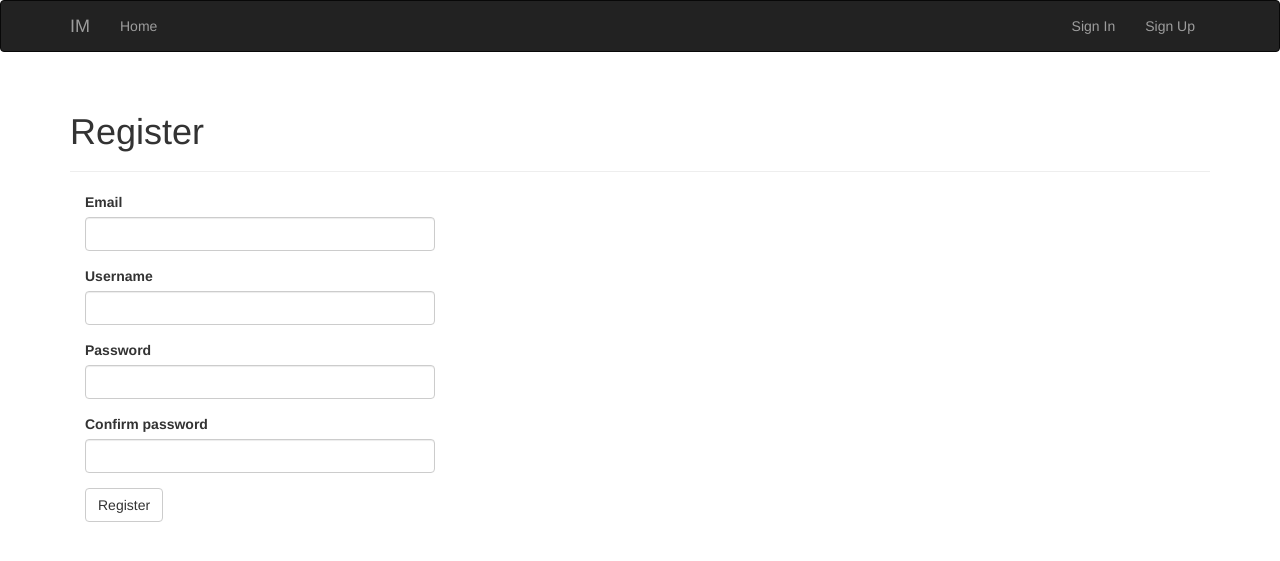
After one commit to flydrt/IM, a Flask app: page /register in a window 1280 px wide. The commit adds this page. Shown: the top 561 px of the page. Run offline with Flask 2, Linux system fonts and the light colour scheme; parts of the project's set-up code (start-up, migrations or seed data) failed here and were passed over; some libraries are stand-ins or nearby versions.

Commit message:
update register/login

```diff
--- a/app/app.py
+++ b/app/app.py
@@ -1,9 +1,13 @@
 from flask import Flask
 from flask_bootstrap import Bootstrap
 from flask_sqlalchemy import SQLAlchemy
+from flask_login import LoginManager
 
 app = Flask(__name__)
 bootstrap = Bootstrap(app)
+login_manager = LoginManager(app)
+login_manager.session_protection = 'strong'
+login_manager.login_view = 'login'
 app.config['SECRET_KEY'] = 'hello'
 
 app.config['SQLALCHEMY_DATABASE_URI'] = 'mysql://bs:bs123456@localhost/bsdb'
--- a/app/forms.py
+++ b/app/forms.py
@@ -1,8 +1,30 @@
 from flask_wtf import Form
-from wtforms import StringField, SubmitField
+from wtforms import StringField, PasswordField, BooleanField, SubmitField
+from wtforms.validators import DataRequired, Length, Email, Regexp, EqualTo
+from wtforms import ValidationError
+from models import User
 
 
-class AccoutForm(Form):
-    account = StringField('Input your account')
-    password = StringField('Input your password')
-    submit = SubmitField('Sign Up')
+class RegisterForm(Form):
+    email = StringField('Email', validators=[DataRequired(), Length(1, 64), Email()])
+    username = StringField('Username', validators=[DataRequired(), Length(1, 32),
+                                                   Regexp('^[A-Za-z][A-Za-z0-9_]*$', 0,
+                                                          'Only letters, numbers or underscores!')])
+    password = PasswordField('Password', validators=[DataRequired(), EqualTo('password2', message='Different passwords!')])
+    password2 = PasswordField('Confirm password', validators=[DataRequired()])
+    submit = SubmitField('Register')
+
+    def validate_email(self, field):
+        if User.query.filter_by(email=field.data).first():
+            raise ValidationError('Email already registered.')
+
+    def validate_username(self, field):
+        if User.query.filter_by(username=field.data).first():
+            raise ValidationError('Username already in use.')
+
+
+class LoginForm(Form):
+    email = StringField('Email', validators=[DataRequired(), Length(1, 64), Email()])
+    password = PasswordField('Password', validators=[DataRequired()])
+    remember_me = BooleanField('Keep me logged in')
+    submit = SubmitField('Login')
--- a/app/templates/base.html
+++ b/app/templates/base.html
@@ -20,6 +20,14 @@
 			<ul class="nav navbar-nav">
 				<li><a href="/">Home</a></li>
 			</ul>
+            <ul class="nav navbar-nav navbar-right">
+                {% if current_user.is_authenticated %}
+                <li><a href="{{ url_for('logout') }}">Sign Out</a></li>
+                {% else %}
+                <li><a href="{{ url_for('login') }}">Sign In</a></li>
+                {% endif %}
+                <li><a href="{{ url_for('register') }}">Sign Up</a></li>
+            </ul>
 		</div>
 	</div>
 </div>
@@ -27,6 +35,13 @@
 
 {% block content %}
 <div class="container">
+    {% for message in get_flashed_messages() %}
+    <div class="alert alert-warning">
+        <button type="button" class="close" data-dismiss="alert">&times;</button>
+        {{ message }}
+    </div>
+    {% endfor %}
+
 	{% block page_content %}{% endblock %}
 </div>
 {% endblock %}
--- a/app/templates/index.html
+++ b/app/templates/index.html
@@ -4,5 +4,4 @@
 <div class="page-header">
 	<h1>Hello, World!</h1>
 </div>
-{{ wtf.quick_form(form) }}
 {% endblock %}
--- /dev/null
+++ b/app/templates/register.html
@@ -0,0 +1,11 @@
+{% extends "base.html" %}
+{% import "bootstrap/wtf.html" as wtf %}
+{% block title %}Register{% endblock %}
+{% block page_content %}
+<div class="page-header">
+    <h1>Register</h1>
+</div>
+<div class="col-md-4">
+    {{ wtf.quick_form(form) }}
+</div>
+{% endblock %}
--- a/app/views.py
+++ b/app/views.py
@@ -1,14 +1,48 @@
-from flask import render_template
-from app import app
-from forms import AccoutForm
+from flask import render_template, redirect, request, url_for, flash
+from flask_login import login_required, login_user, logout_user
+from app import app, db
+from models import User
+from forms import LoginForm, RegisterForm
 
 
-@app.route('/', methods=['GET', 'POST'])
+@app.route('/')
 def index():
-    form = AccoutForm()
-    return render_template('index.html', form=form)
+    return render_template('index.html')
 
 
-# @app.route('/')
-# def register(username):
-# 	return render_template('user.html', name=username)
+@app.route('/secret')
+@login_required
+def secret():
+    return 'Only authenticated users are allowed!'
+
+
+@app.route('/login', methods=['GET', 'POST'])
+def login():
+    form = LoginForm()
+    if form.validate_on_submit():
+        user = User.query.filter_by(email=form.email.data).first()
+        if user is not None and user.verify_password(form.password.data):
+            login_user(user, form.remember_me.data)
+            return redirect(request.args.get('next') or url_for('index'))
+        flash('Invalid username or password!')
+    return render_template('login.html', form=form)
+
+
+@app.route('/logout')
+@login_required
+def logout():
+    logout_user()
+    flash('You have been logged out.')
+    return redirect(url_for('index'))
+
+
+@app.route('/register', methods=['GET', 'POST'])
+def register():
+    form = RegisterForm()
+    if form.validate_on_submit():
+        user = User(email=form.email.data, username=form.username.data, password=form.password.data)
+        db.session.add(user)
+        db.session.commit()
+        flash('Register success!')
+        return redirect(url_for('login'))
+    return render_template('register.html', form=form)
```
Also changed, not shown: app/models.py (+26 -8 lines), app/templates/login.html (added, +11 -0 lines), 4 other files.
